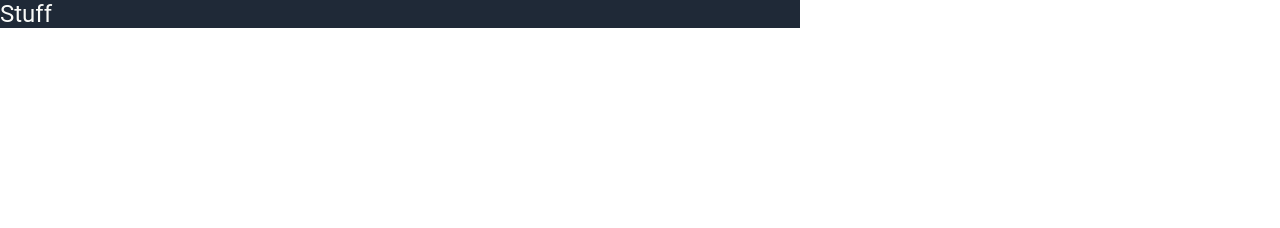
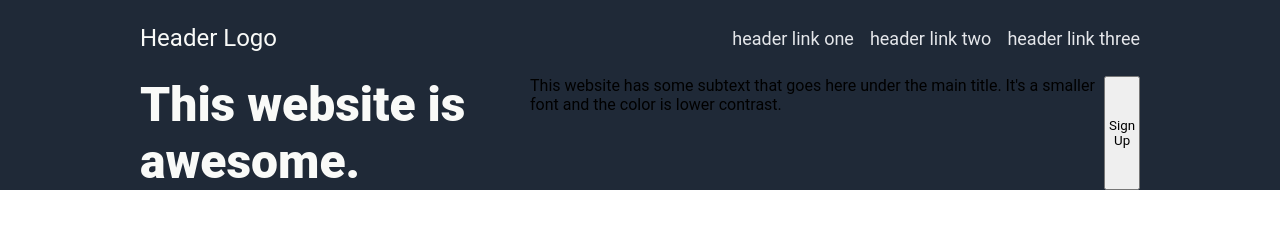
Before and after one commit to AtLeastOneBearPlease/landing-page, a plain HTML site: page index.html in a window 1280 px wide. Drawn offline with Linux system fonts and the light colour scheme.

Commit message:
feat: Add header and first page content
I probably should have committed a few more times
than I have during this process. I think everything is working
fairly well so far though. Not sure why the button is stretched
as it is. We'll figure that out soon though.

```diff
--- a/index.html
+++ b/index.html
@@ -7,6 +7,29 @@
     <title>Landing Page</title>
 </head>
 <body>
-    <div class="header">Stuff</div>
+    <div class="wrapper header-wrapper">
+
+        <div class="content header">
+            Header Logo
+
+            <div class-="header-links">
+                <ul>
+                    <li>header link one</li>
+                    <li>header link two</li>
+                    <li>header link three</li>
+                </ul>
+            </div>
+        </div>
+    </div>
+
+    <div class="wrapper hero-text-wrapper">
+
+        <div class="content hero-text">
+            <h2>This website is awesome.</h2>
+            <p>This website has some subtext that goes here under the main title. It's a smaller font and the color is lower contrast.</p>
+            <button>Sign Up</button>
+        </div>
+    </div>
+
 </body>
 </html>
--- a/style.css
+++ b/style.css
@@ -2,6 +2,7 @@
     margin: 0px;
     padding: 0px;
     font-family: 'Roboto', sans-serif;
+    box-sizing: border-box;
 }
 
 body {
@@ -9,10 +10,51 @@ body {
     flex-direction: column;
 }
 
+.wrapper {
+    display: flex;
+    justify-content: center;
+}
+
+.header-wrapper {
+    background-color: #1f2937;
+    padding: 24px;
+}
+
+/* All the page's main content needs to be max 1000px wide*/
+.content {
+    width: 1000px;
+}
+
 .header {
-    background-color: #1f2937;
+    flex: 0 1 auto;
     color: #f9faf8;
     font-size: 24px;
-    flex: 1 1 auto;
-    width: 100vh;
+    display: flex;
+    justify-content: space-between;
+    align-items: center;
 }
+
+.header li {
+    font-size: 18px;
+    color: #e5e7eb;
+    list-style: none;
+}
+
+.header ul {
+    display: flex;
+    gap: 1rem;
+}
+
+.hero-text-wrapper {
+    background-color: #1f2937;
+}
+
+.hero-text {
+    display: flex;
+}
+
+.hero-text > h2 {
+    font-size: 48px;
+    color: #f9faf8;
+    font-weight: 900;
+}
```
